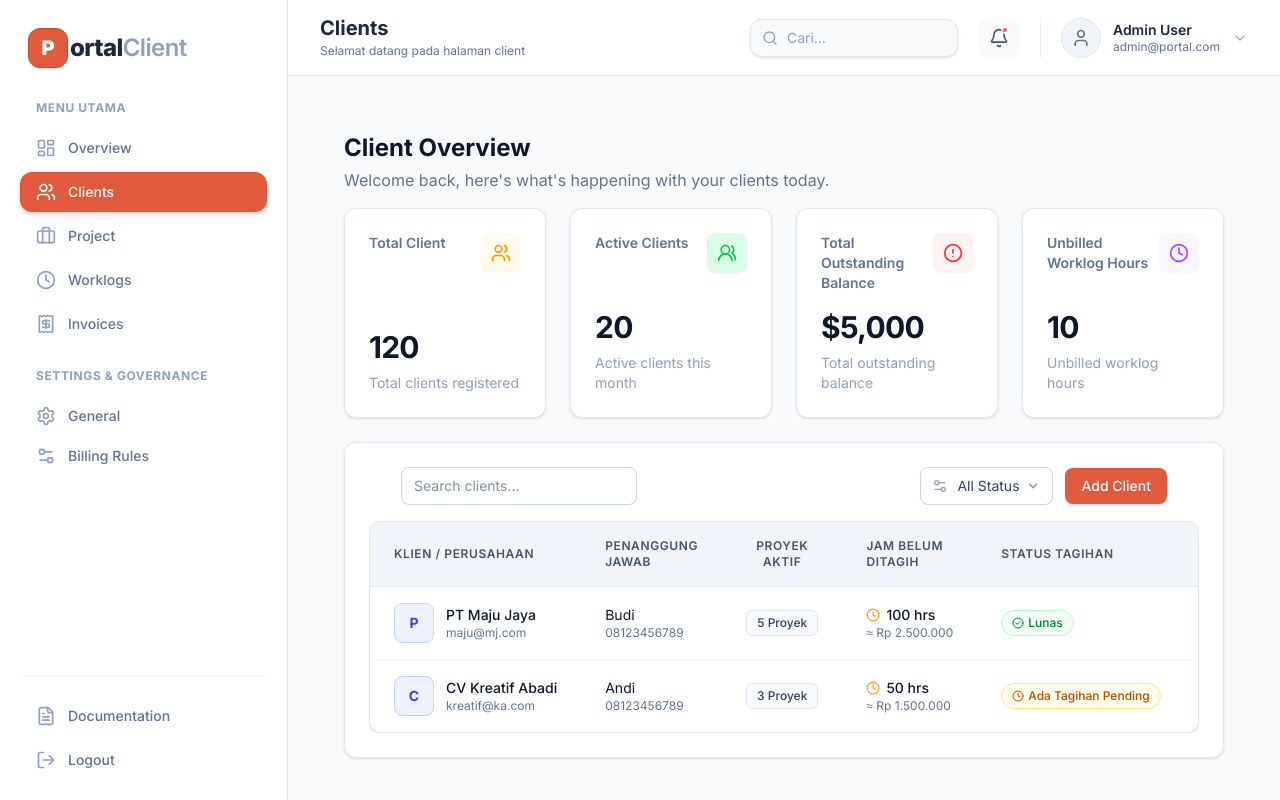
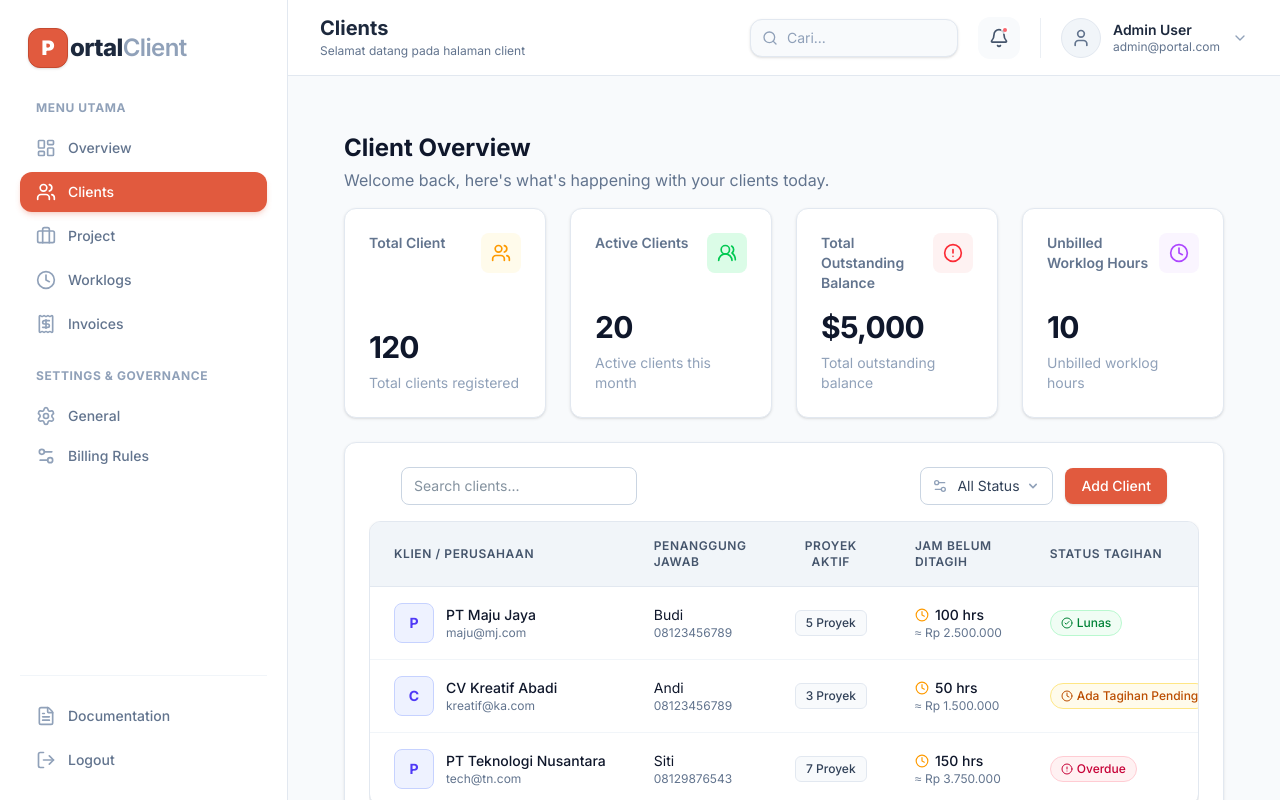
Before and after one commit to DenDev377/PortalClient, a Next.js app: page /dashboard/client in a window 1280 px wide. Built offline with nearby package versions, Linux system fonts and the light colour scheme.

Commit message:
feat(dashboard): integrate sample client data and add handler functions in client page

```diff
--- a/app/dashboard/client/page.tsx
+++ b/app/dashboard/client/page.tsx
@@ -1,5 +1,7 @@
+"use client";
+
 import React from "react";
-import { ClientDataTable } from "@/components/dashboard/ClientDataTable";
+import { ClientDataTable, ClientData } from "@/components/dashboard/ClientDataTable";
 import {
   CircleDollarSign,
   Users,
@@ -8,7 +10,68 @@ import {
   Clock,
   Settings2,
 } from "lucide-react";
+
 const clientPage = () => {
+  // Sample data - nanti akan diganti dengan data dari database
+  const sampleClients: ClientData[] = [
+    {
+      id: "1",
+      companyName: "PT Maju Jaya",
+      email: "maju@mj.com",
+      picName: "Budi",
+      phone: "08123456789",
+      activeProjectsCount: 5,
+      unbilledHours: 100,
+      unbilledAmount: "Rp 2.500.000",
+      billingStatus: "LUNAS",
+      portalStatus: "TERVERIFIKASI",
+    },
+    {
+      id: "2",
+      companyName: "CV Kreatif Abadi",
+      email: "kreatif@ka.com",
+      picName: "Andi",
+      phone: "08123456789",
+      activeProjectsCount: 3,
+      unbilledHours: 50,
+      unbilledAmount: "Rp 1.500.000",
+      billingStatus: "PENDING",
+      portalStatus: "UNDANGAN_DITERIMA",
+    },
+    {
+      id: "3",
+      companyName: "PT Teknologi Nusantara",
+      email: "tech@tn.com",
+      picName: "Siti",
+      phone: "08129876543",
+      activeProjectsCount: 7,
+      unbilledHours: 150,
+      unbilledAmount: "Rp 3.750.000",
+      billingStatus: "OVERDUE",
+      portalStatus: "TERVERIFIKASI",
+    },
+  ];
+
+  // Handler functions - nanti akan terhubung dengan modal/actions
+  const handleViewWorkspace = (clientId: string) => {
+    console.log("View workspace for client:", clientId);
+    // TODO: Navigate ke halaman workspace detail atau buka modal
+  };
+
+  const handleEditClient = (clientId: string) => {
+    console.log("Edit client:", clientId);
+    // TODO: Buka modal edit client
+  };
+
+  const handleSendPortalLink = (clientId: string) => {
+    console.log("Send portal link to client:", clientId);
+    // TODO: Trigger email send atau buka modal konfirmasi
+  };
+
+  const handleDeleteClient = (clientId: string) => {
+    console.log("Delete client:", clientId);
+    // TODO: Buka modal konfirmasi delete
+  };
   return (
     <div className="flex flex-col max-w-full w-full mx-auto p-6">
       <div className="mb-4">
@@ -146,7 +209,13 @@ const clientPage = () => {
 
         {/* Table */}
         <div className="mt-4 overflow-x-auto">
-          <ClientDataTable />
+          <ClientDataTable
+            clients={sampleClients}
+            onViewWorkspace={handleViewWorkspace}
+            onEditClient={handleEditClient}
+            onSendPortalLink={handleSendPortalLink}
+            onDeleteClient={handleDeleteClient}
+          />
         </div>
       </div>
     </div>
--- a/components/dashboard/ClientDataTable.tsx
+++ b/components/dashboard/ClientDataTable.tsx
@@ -26,33 +26,6 @@ export interface ClientData {
   billingStatus: "LUNAS" | "PENDING" | "OVERDUE";
   portalStatus: "TERVERIFIKASI" | "UNDANGAN_DITERIMA";
 }
-
-const sampleClients: ClientData[] = [
-  {
-    id: "1",
-    companyName: "PT Maju Jaya",
-    email: "maju@mj.com",
-    picName: "Budi",
-    phone: "08123456789",
-    activeProjectsCount: 5,
-    unbilledHours: 100,
-    unbilledAmount: "Rp 2.500.000",
-    billingStatus: "LUNAS",
-    portalStatus: "TERVERIFIKASI",
-  },
-  {
-    id: "2",
-    companyName: "CV Kreatif Abadi",
-    email: "kreatif@ka.com",
-    picName: "Andi",
-    phone: "08123456789",
-    activeProjectsCount: 3,
-    unbilledHours: 50,
-    unbilledAmount: "Rp 1.500.000",
-    billingStatus: "PENDING",
-    portalStatus: "UNDANGAN_DITERIMA",
-  },
-];
 
 interface ClientDataTableProps {
   clients: ClientData[];
@@ -111,7 +84,7 @@ export const ClientDataTable: React.FC<ClientDataTableProps> = ({
 
           {/* Body Tabel */}
           <tbody className="divide-y divide-slate-100">
-            {sampleClients.map((client) => (
+            {clients.map((client) => (
               <tr
                 key={client.id}
                 className="transition-colors hover:bg-slate-50"
@@ -225,8 +198,7 @@ export const ClientDataTable: React.FC<ClientDataTableProps> = ({
                           }}
                           className="flex w-full items-center gap-2 px-4 py-2 text-sm text-slate-700 hover:bg-slate-50"
                         >
-                          <Edit className="h-4 w-4 text-slate-500" /> Edit
-                          Data
+                          <Edit className="h-4 w-4 text-slate-500" /> Edit Data
                         </button>
                         <button
                           onClick={() => {
@@ -235,8 +207,8 @@ export const ClientDataTable: React.FC<ClientDataTableProps> = ({
                           }}
                           className="flex w-full items-center gap-2 px-4 py-2 text-sm text-slate-700 hover:bg-slate-50"
                         >
-                          <Send className="h-4 w-4 text-green-500" />{" "}
-                          Kirim Link Portal
+                          <Send className="h-4 w-4 text-green-500" /> Kirim Link
+                          Portal
                         </button>
                         <div className="my-1 border-t border-slate-100"></div>
                         <button
```
